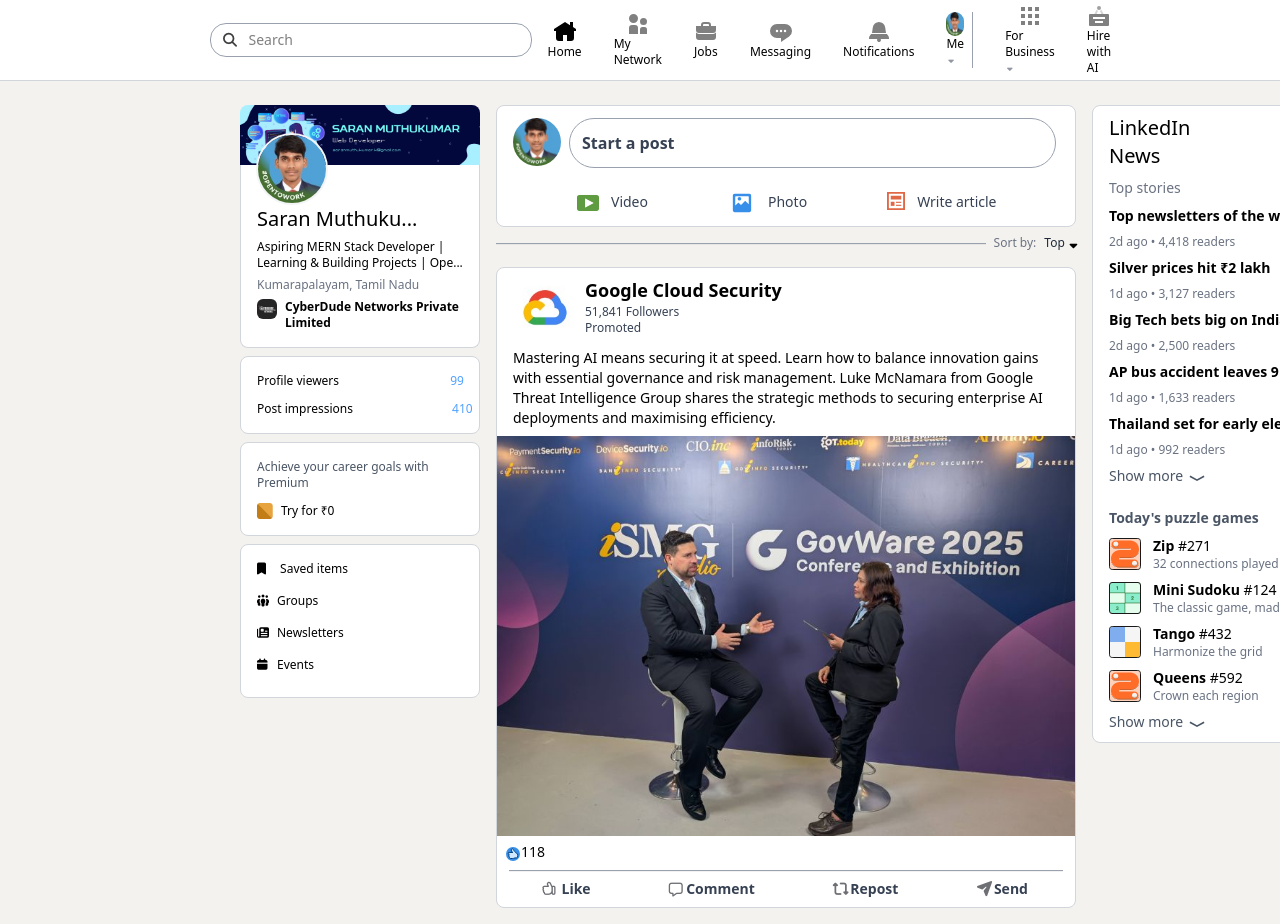
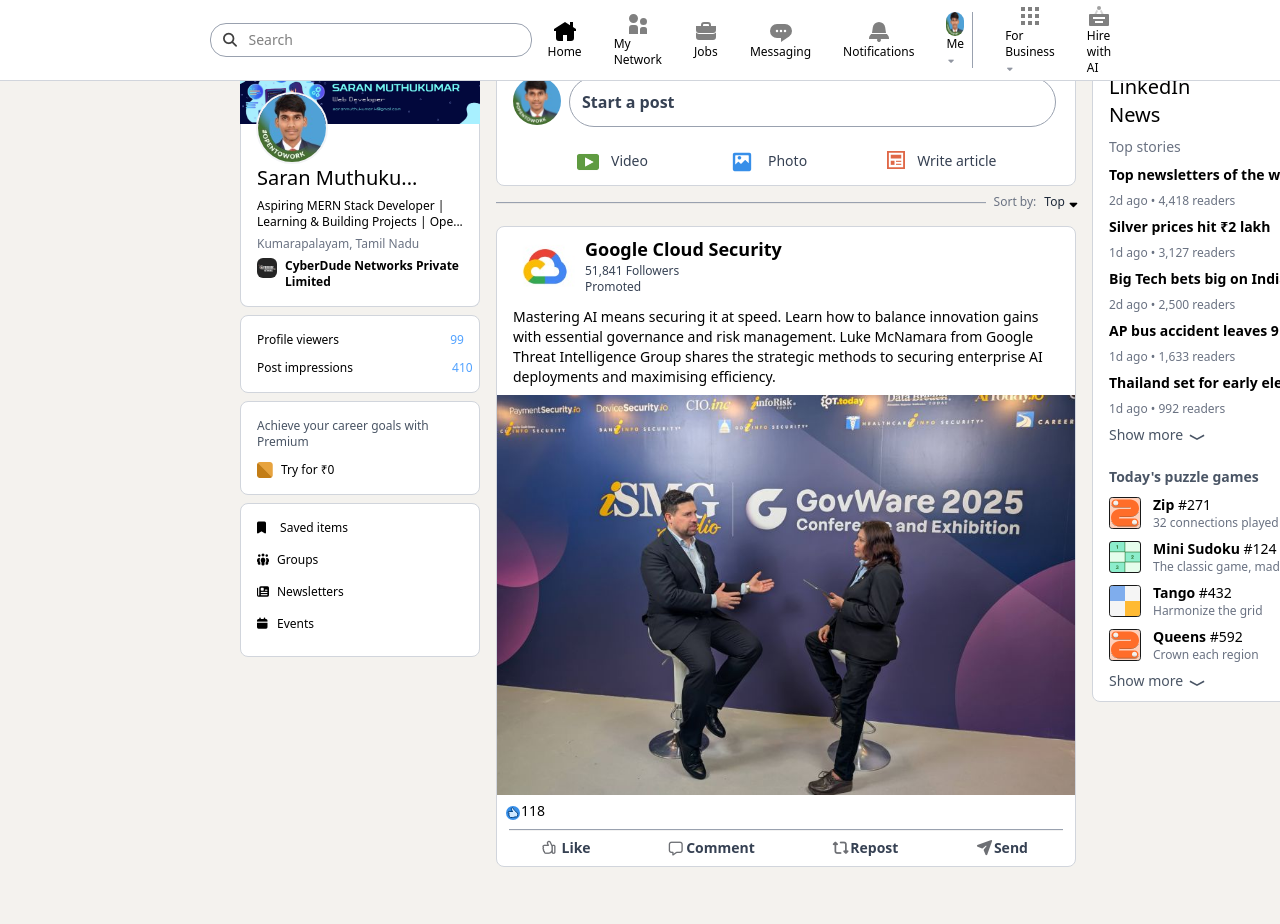
Before and after one commit to saranmuthukumark-cpu/LinkedIn-Clone, a website built with Vite: page index.html in a window 1280 px wide. Shown: the top 924 px of the page. After the commit the page ends 883 px from the top, so only its background shows below. Built offline with nearby package versions, Linux system fonts and the light colour scheme.

Commit message:
nav updated

```diff
--- a/index.html
+++ b/index.html
@@ -22,7 +22,7 @@
     <!-- nav section -->
 
     <nav
-      class="flex justify-between items-center px-50 p-1 bg-white border-b border-gray-300 cursor-pointer">
+      class="flex justify-between items-center px-50 p-1 bg-white border-b border-gray-300 cursor-pointer fixed top-0">
       <div class="flex items-center">
         <a href="#"
           ><img
@@ -193,7 +193,7 @@
 
           <!-- left section -->
 
-<section class="">
+<section class="pt-10">
 <div class="flex  pl-60 pt-6 rounded-t-lg ">
 
 <div class=" rounded-lg flex flex-col w-60  ">
```
